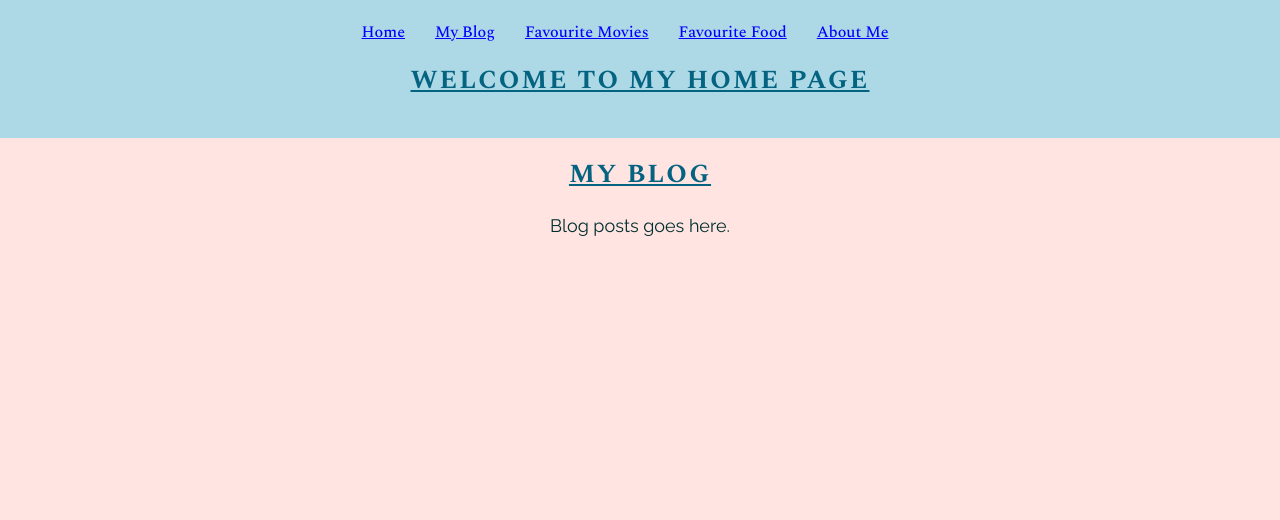
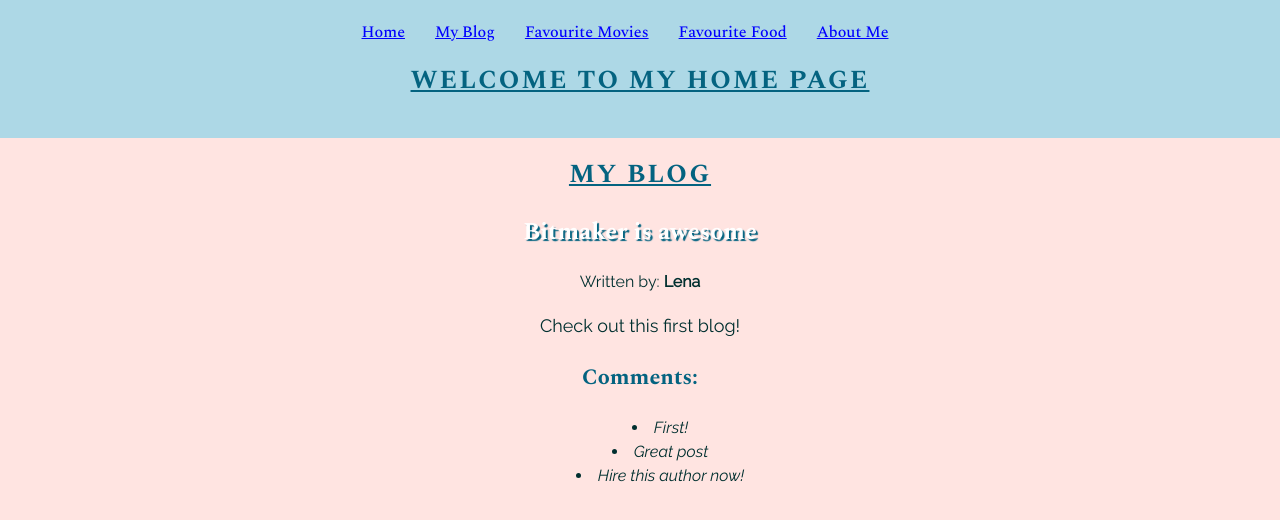
Before and after one commit to leneehe/react-intro, a React (Create React App) app in the folder blog2/: page /blog in a window 1280 px wide. Shown: the top 520 px of the page. Built offline with nearby package versions, Linux system fonts and the light colour scheme.

Commit message:
Add comment component and instatiate with props inside each route

```diff
--- a/blog2/src/App.css
+++ b/blog2/src/App.css
@@ -38,7 +38,8 @@ h1 {
 
 h2 {
   font-size: 24px;
-  color: #046380;
+  color: #FFF;
+  text-shadow: 2px 2px 1px #046380;
   text-align: center;
   font-family: "Spectral", serif;
 }
@@ -50,6 +51,11 @@ h3 {
   font-family: "Spectral", serif;
 }
 
+ul {
+  margin: auto;
+  text-align: center;
+  list-style-position: inside;
+}
 
 .App {
   text-align: center;
--- a/blog2/src/App.js
+++ b/blog2/src/App.js
@@ -12,6 +12,17 @@ import {
 
 import './App.css';
 
+const Home = props => (
+  <div className="App">
+    <h1 className="App-title">My Blog Home</h1>
+    <p className="App-intro">
+      Welcome to the Home page of My Blog</p>
+    <p>
+      Click on the links above to nagivate!
+    </p>
+  </div>
+)
+
 const App = props => (
   <Router>
     <div className="App">
@@ -25,10 +36,21 @@ const App = props => (
         </nav>
         <h1 className="App-title">Welcome to My Home Page</h1>
       </header>
-      <Route exact path="/" component={Post}/>
-      <Route path="/blog" component={Post}/>
-      <Route path="/movie" component={Movie}/>
-      <Route path="/food" component={Food} />
+      <Route exact path="/" component={Home}/>
+      <Route path="/blog" component={
+        () => (<Post title={props.post.title}
+                    author={props.post.author}
+                    body={props.post.body}
+                    comments={props.post.comments}
+        />
+      )}/>
+
+      <Route path="/movie" component={() => (
+        <Movie movies={props.movies} />
+      )}/>
+      <Route path="/food" component={() => (
+        <Food foods={props.foods}/>
+      )} />
       <Route path="/about" component={About} />
     </div>
   </Router>
--- /dev/null
+++ b/blog2/src/Comment.js
@@ -0,0 +1,7 @@
+import React, { Component } from 'react';
+
+const Comment = props => (
+  <li>{props.body}</li>
+)
+
+export default Comment
--- a/blog2/src/Food.js
+++ b/blog2/src/Food.js
@@ -4,7 +4,11 @@ const Food = props => (
   <div className="App">
     <h1 className="App-title">My Favourite Food</h1>
     <p className="App-intro">
-      List of my all time favourites:
+      <ul>
+        {props.foods.map((food, index) => (
+          <li key={index}>{food}</li>
+        ))}
+      </ul>
     </p>
   </div>
 )
--- a/blog2/src/Movie.js
+++ b/blog2/src/Movie.js
@@ -4,7 +4,11 @@ const Movie = props => (
   <div className="App">
     <h1 className="App-title">My Favourite Movie</h1>
     <p className="App-intro">
-      List of my all time favourites:
+      <ul>
+        {props.movies.map((movie, index) => (
+          <li key={index}>{movie}</li>
+        ))}
+      </ul>
     </p>
   </div>
 )
--- a/blog2/src/Post.js
+++ b/blog2/src/Post.js
@@ -1,10 +1,22 @@
 import React, { Component } from 'react';
+import Comment from './Comment'
 
 const Post = props => (
   <div className="App">
     <h1 className="App-title">My Blog</h1>
+    <h2>{props.title}</h2>
+    Written by: <b>{props.author}</b>
     <p className="App-intro">
-      Blog posts goes here.
+      {props.body}
+    </p>
+
+    <h3>Comments:</h3>
+    <p>
+    <ul>
+      {props.comments.map((comment, index) => (
+        <Comment body={comment} key={index} />
+      ))}
+    </ul>
     </p>
   </div>
 )
--- a/blog2/src/index.js
+++ b/blog2/src/index.js
@@ -4,5 +4,19 @@ import './index.css';
 import App from './App';
 import registerServiceWorker from './registerServiceWorker';
 
-ReactDOM.render(<App />, document.getElementById('root'));
+const post = {
+  title: "Bitmaker is awesome",
+  author: "Lena",
+  body: "Check out this first blog!",
+  comments: [
+    "First!", "Great post", "Hire this author now!"
+  ]
+}
+
+const movies = [
+    "Shawshank Redemption", "Gone Girl", "The Shape of Water", "Call me by Your Name", "Blue is the Warmest Colour"
+  ]
+const foodie = ["French Cuisine", "Seafood", "Chocolate chip icecream", "Mango banana milkshake"]
+
+ReactDOM.render(<App post={post} movies={movies} foods={foodie}/>, document.getElementById('root'));
 registerServiceWorker();
```
